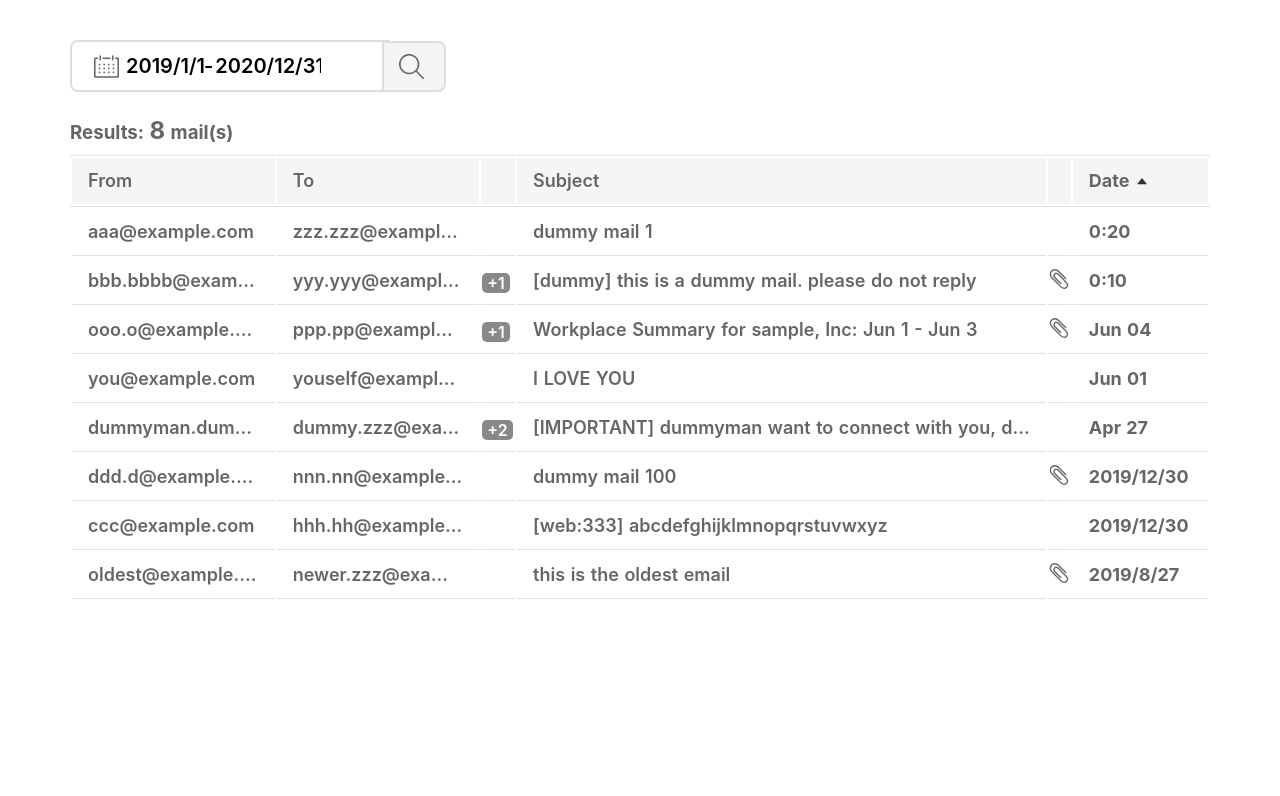
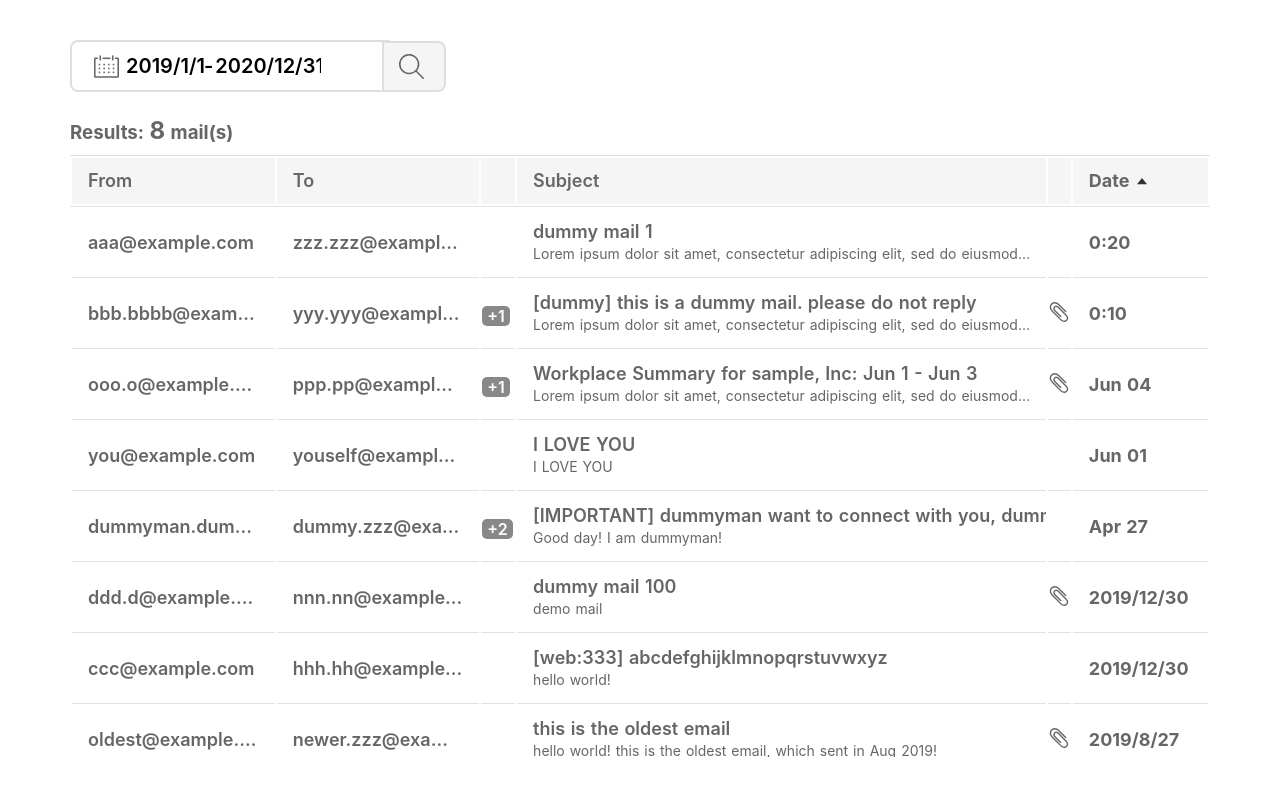
Before and after one commit to gunt3648/hennge-challenge, a Nuxt app: page / in a window 1280 px wide. Shown: the top 796 px of the page. Built offline with nearby package versions, Linux system fonts and the light colour scheme.

Commit message:
Display content in mail component

```diff
--- a/components/Mail.vue
+++ b/components/Mail.vue
@@ -9,7 +9,10 @@
         v-if="mailData.to.length > 1"
       >{{ `+${mailData.to.length - 1}` }}</span>
     </td>
-    <td class="mail-table-subject">{{ mailData.subject }}</td>
+    <td class="mail-table-subject">
+      <div class="subject">{{ mailData.subject }}</div>
+      <div class="content">{{ mailData.content }}</div>
+    </td>
     <td class="mail-table-attach">
       <img
         class="clip"
@@ -96,6 +99,18 @@ export default {
     }
   }
 
+  .mail-table-subject {
+    .content {
+			margin-top: 4px;
+      font-size: 14px;
+      font-weight: 400;
+
+      white-space: nowrap;
+      overflow: hidden;
+      text-overflow: ellipsis;
+    }
+  }
+
   .mail-table-from,
   .mail-table-to,
   .mail-table-subject,
```
